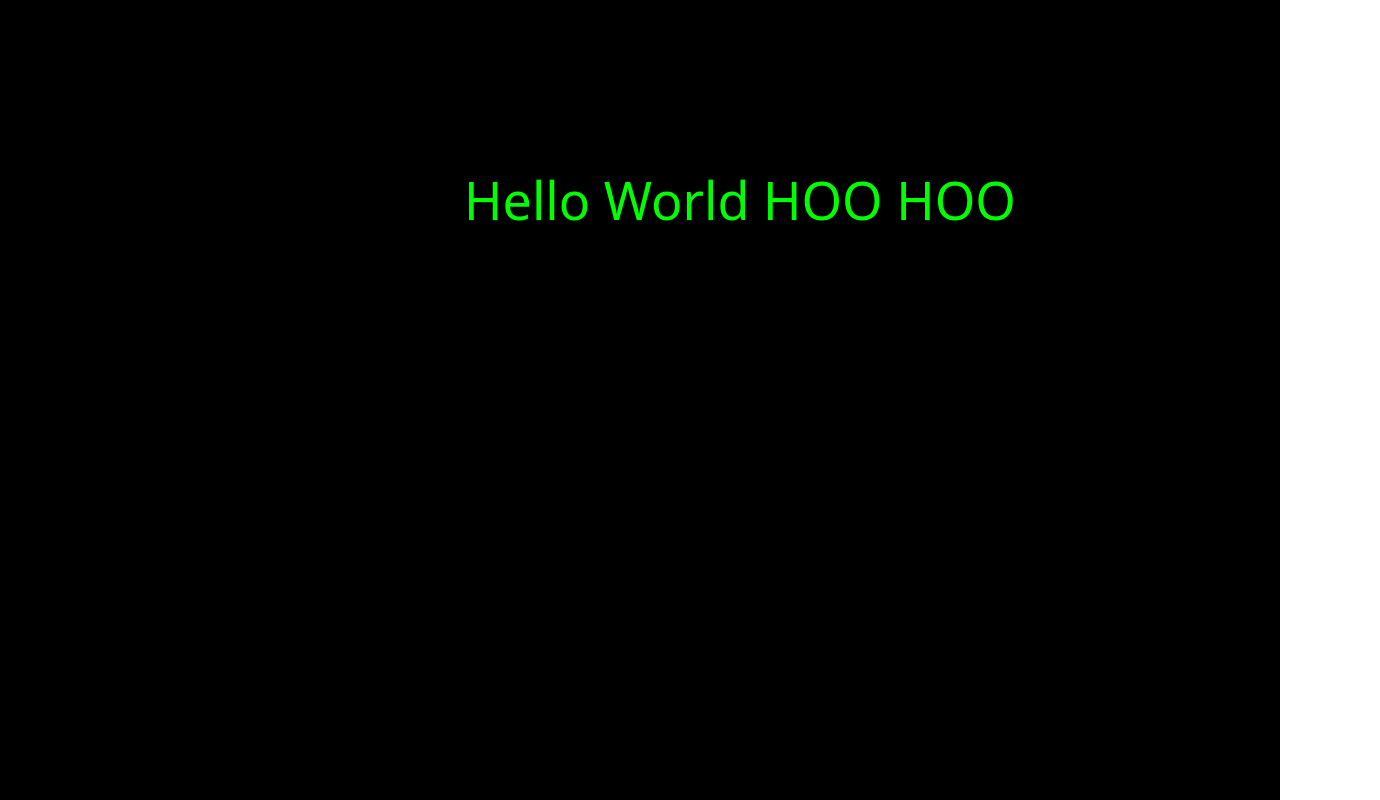
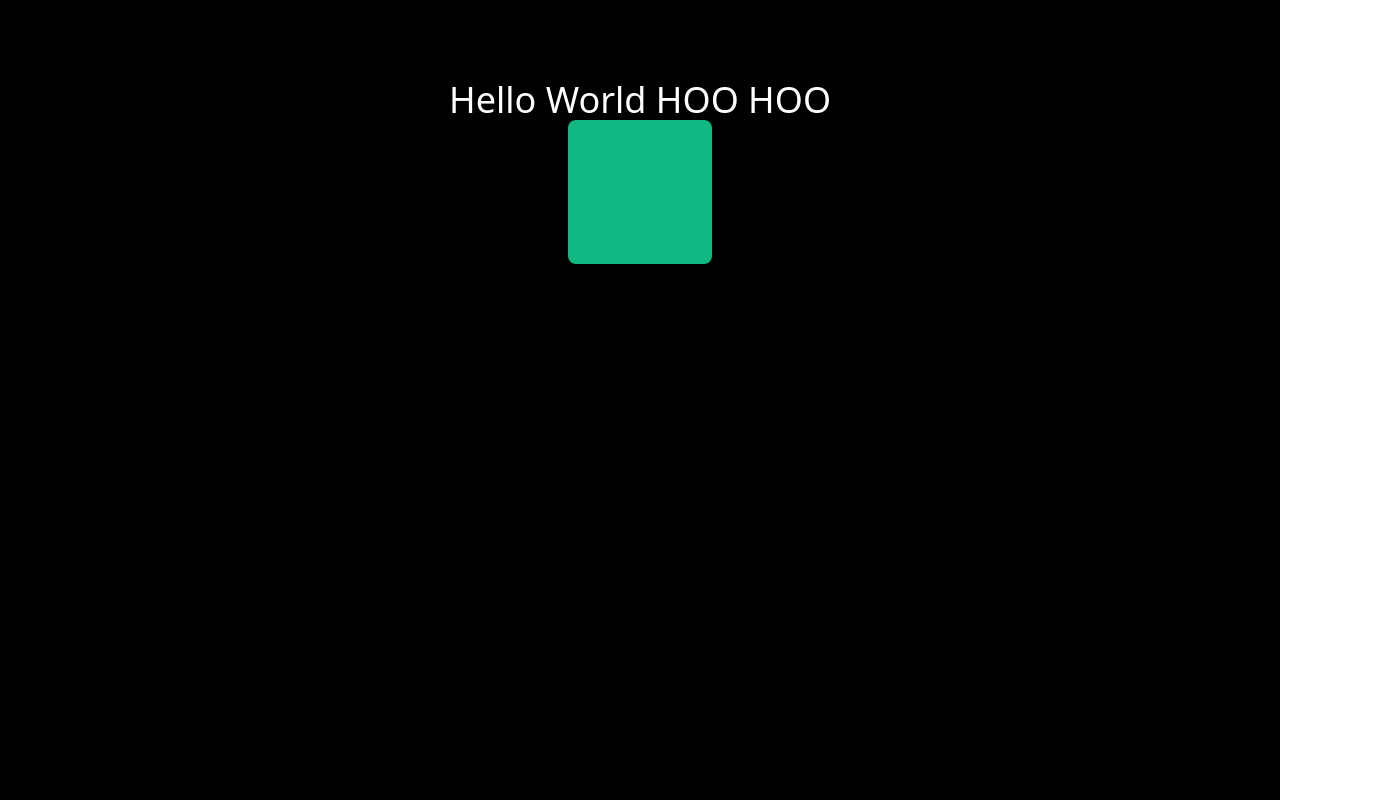
Before and after one commit to tayfunetta/framer-example, a Next.js app: page / in a window 1280 px wide. Shown: the whole page, 1380 px wide, since content can reach past the window. Built offline with nearby package versions, Linux system fonts and the light colour scheme.

Commit message:
dragging first commit

```diff
--- a/pages/index.tsx
+++ b/pages/index.tsx
@@ -1,14 +1,15 @@
-import { motion, animate } from "framer-motion";
+import { motion } from "framer-motion";
 
 export default function Home() {
   return (
     <div className="bg-black h-screen text-white pt-20">
-      <motion.h1
-        className="text-center text-4xl"
-        animate={{ fontSize: "52px", color: "hsl(120, 100, 50)", x: 100, y: 100 }}
-      >
-        Hello World HOO HOO
-      </motion.h1>
+      <h1 className="text-center text-4xl">Hello World HOO HOO</h1>
+      <motion.div
+        className="w-36 h-36 mx-auto bg-emerald-500 rounded-lg"
+        drag
+        dragConstraints={{ top: 0, bottom: 0, left: 0, right: 0 }}
+        dragElastic={0.3}
+      />
     </div>
   );
 }
```
